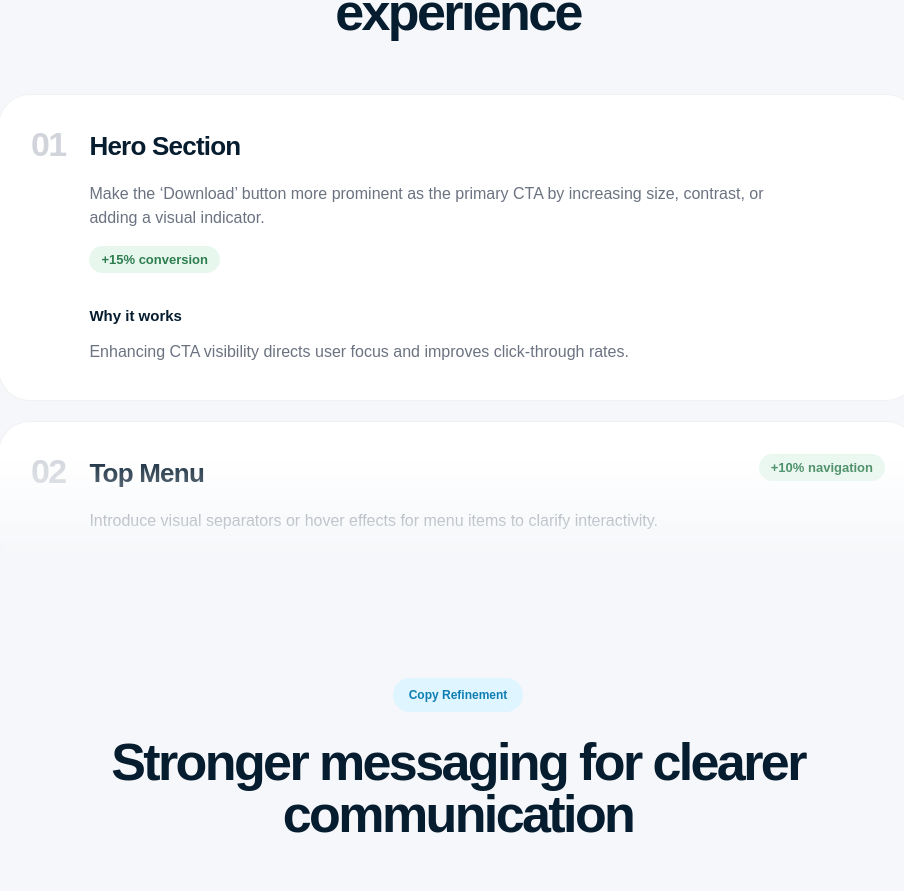
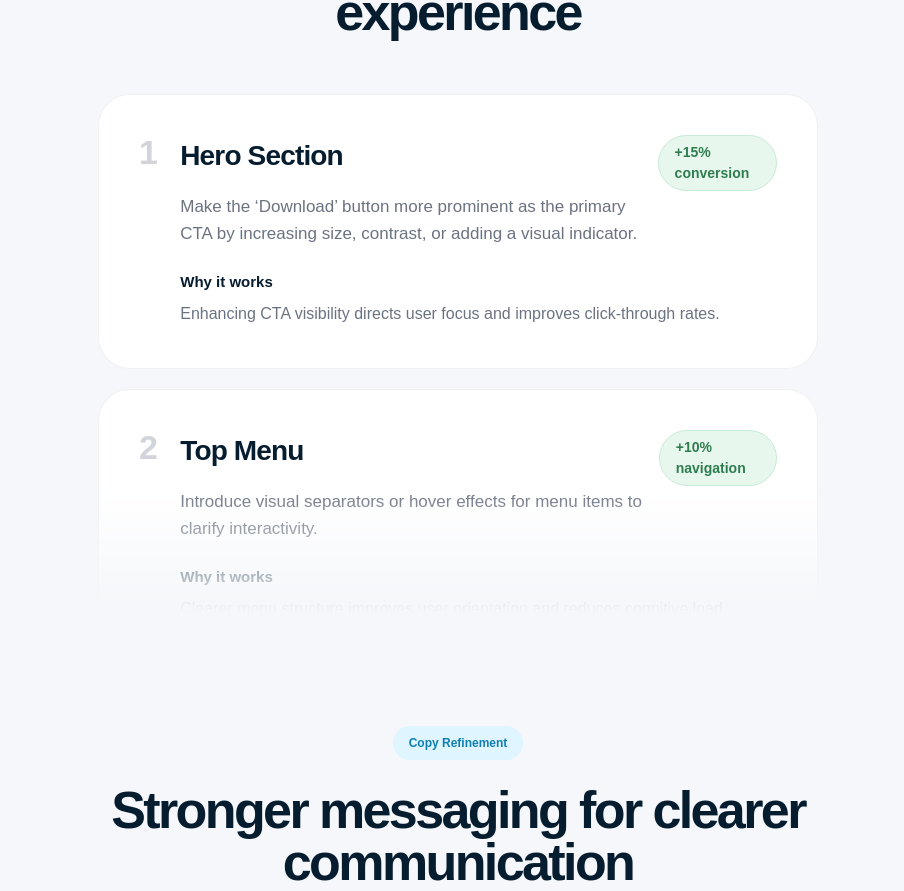
Before and after one commit to samarenkovdmitry/Klynt, a Next.js app: page / in a window 1280 px wide. Shown: the part 2346-3237 px from the top of the page, without its empty margins (182-1086 px from the left). Built offline with nearby package versions, Linux system fonts and the light colour scheme; a web font is replaced by a local one.

Commit message:
Landing Improvements Block Upd

```diff
--- a/app/page.tsx
+++ b/app/page.tsx
@@ -441,36 +441,42 @@ export default function Home() {
     [mask-image:linear-gradient(to_bottom,black_75%,transparent_100%)]
   "
 >
-      <div className="space-y-5">
+  <div className="space-y-5 flex flex-col items-center">
 
     {/* CARD 1 */}
-        <div className="rounded-[32px] border border-[rgba(6,28,47,0.06)] bg-white px-8 py-8">
+    <div className="w-[720px] rounded-[32px] border border-[rgba(6,28,47,0.06)] bg-white px-10 py-10">
       <div className="flex gap-6">
+
+        {/* NUMBER */}
         <div className="text-[34px] font-semibold leading-none tracking-[-0.05em] text-[#D1D5DB]">
-              01
+          1
         </div>
 
         <div className="flex-1">
-              <div className="flex justify-between flex-wrap gap-4">
+          <div className="flex justify-between items-start gap-4">
+
+            {/* TITLE + TEXT */}
             <div>
-                  <h3 className="text-[26px] font-semibold tracking-[-0.03em] text-[#061C2F]">
+              <h3 className="text-[28px] font-semibold tracking-[-0.03em] text-[#061C2F]">
                 Hero Section
               </h3>
 
-                  <p className="mt-4 text-[16px] text-[#6B7280] max-w-[720px]">
+              <p className="mt-4 text-[17px] text-[#6B7280] max-w-[620px] leading-[1.6]">
                 Make the ‘Download’ button more prominent as the primary CTA by increasing size,
                 contrast, or adding a visual indicator.
               </p>
             </div>
 
-                <div className="rounded-full bg-[#E8F7EE] px-3 py-1 text-[13px] font-semibold text-[#2E7D4F] h-fit">
+            {/* PILLS (GREEN) */}
+            <div className="rounded-full border border-[#C7EBD6] bg-[#E8F7EE] px-4 py-1.5 text-[14px] font-semibold text-[#2E7D4F]">
               +15% conversion
             </div>
           </div>
 
-              <div className="mt-8">
+          {/* WHY IT WORKS */}
+          <div className="mt-6">
             <p className="text-[15px] font-semibold text-[#061C2F]">Why it works</p>
-                <p className="mt-2 text-[16px] leading-8 text-[#6B7280] max-w-[720px]">
+            <p className="mt-1.5 text-[16px] leading-7 text-[#6B7280] max-w-[620px]">
               Enhancing CTA visibility directs user focus and improves click‑through rates.
             </p>
           </div>
@@ -478,28 +484,41 @@ export default function Home() {
       </div>
     </div>
 
-        {/* CARD 2 */}
-        <div className="rounded-[32px] border border-[rgba(6,28,47,0.06)] bg-white px-8 py-8">
+    {/* CARD 2 — fades out */}
+    <div className="w-[720px] rounded-[32px] border border-[rgba(6,28,47,0.06)] bg-white px-10 py-10">
       <div className="flex gap-6">
+
+        {/* NUMBER */}
         <div className="text-[34px] font-semibold leading-none tracking-[-0.05em] text-[#D1D5DB]">
-              02
+          2
         </div>
 
         <div className="flex-1">
-              <div className="flex justify-between flex-wrap gap-4">
+          <div className="flex justify-between items-start gap-4">
+
+            {/* TITLE + TEXT */}
             <div>
-                  <h3 className="text-[26px] font-semibold tracking-[-0.03em] text-[#061C2F]">
+              <h3 className="text-[28px] font-semibold tracking-[-0.03em] text-[#061C2F]">
                 Top Menu
               </h3>
 
-                  <p className="mt-4 text-[16px] text-[#6B7280] max-w-[720px]">
+              <p className="mt-4 text-[17px] text-[#6B7280] max-w-[620px] leading-[1.6]">
                 Introduce visual separators or hover effects for menu items to clarify interactivity.
               </p>
             </div>
 
-                <div className="rounded-full bg-[#E8F7EE] px-3 py-1 text-[13px] font-semibold text-[#2E7D4F] h-fit">
+            {/* PILLS (GREEN) */}
+            <div className="rounded-full border border-[#C7EBD6] bg-[#E8F7EE] px-4 py-1.5 text-[14px] font-semibold text-[#2E7D4F]">
               +10% navigation
             </div>
+          </div>
+
+          {/* WHY IT WORKS */}
+          <div className="mt-6">
+            <p className="text-[15px] font-semibold text-[#061C2F]">Why it works</p>
+            <p className="mt-1.5 text-[16px] leading-7 text-[#6B7280] max-w-[620px]">
+              Clearer menu structure improves user orientation and reduces cognitive load.
+            </p>
           </div>
         </div>
       </div>
@@ -507,6 +526,7 @@ export default function Home() {
 
   </div>
 </div>
+
 
     {/* SECTION 3 — Copy Refinement */}
     <div className="mt-28 mx-auto max-w-[760px] text-center">
```
Lines whose indentation alone changed are shown as unchanged.
